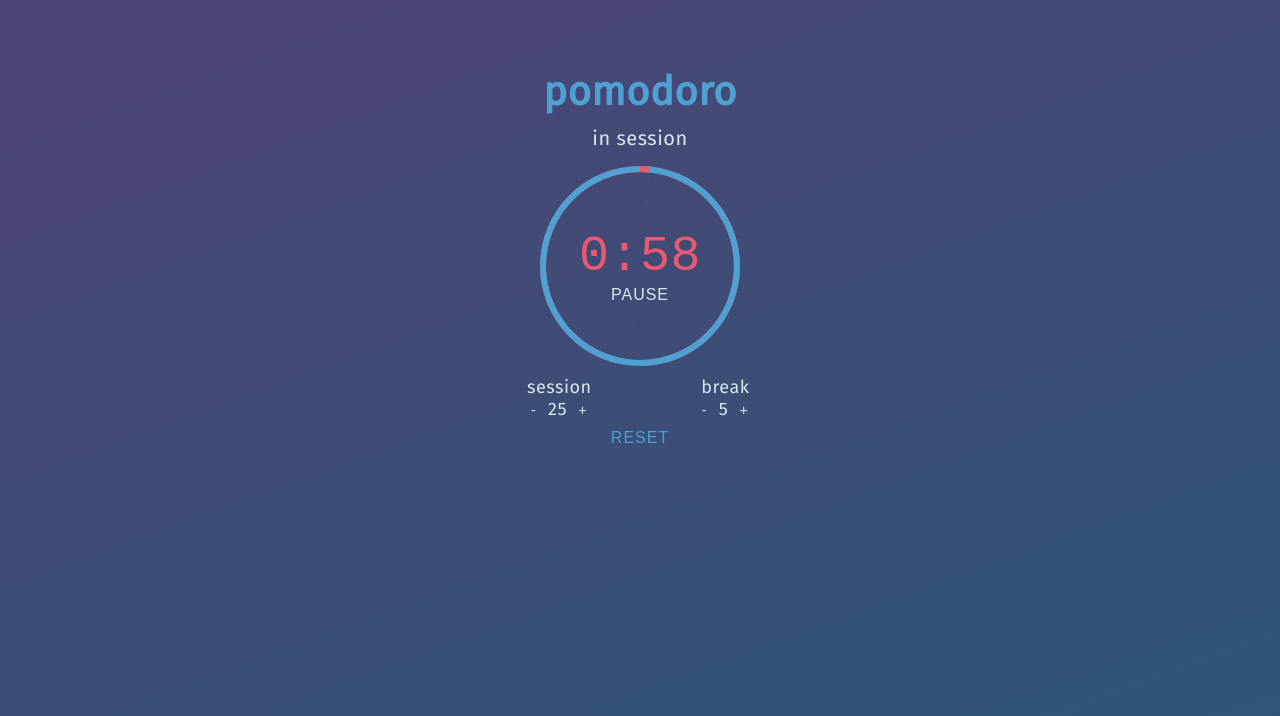
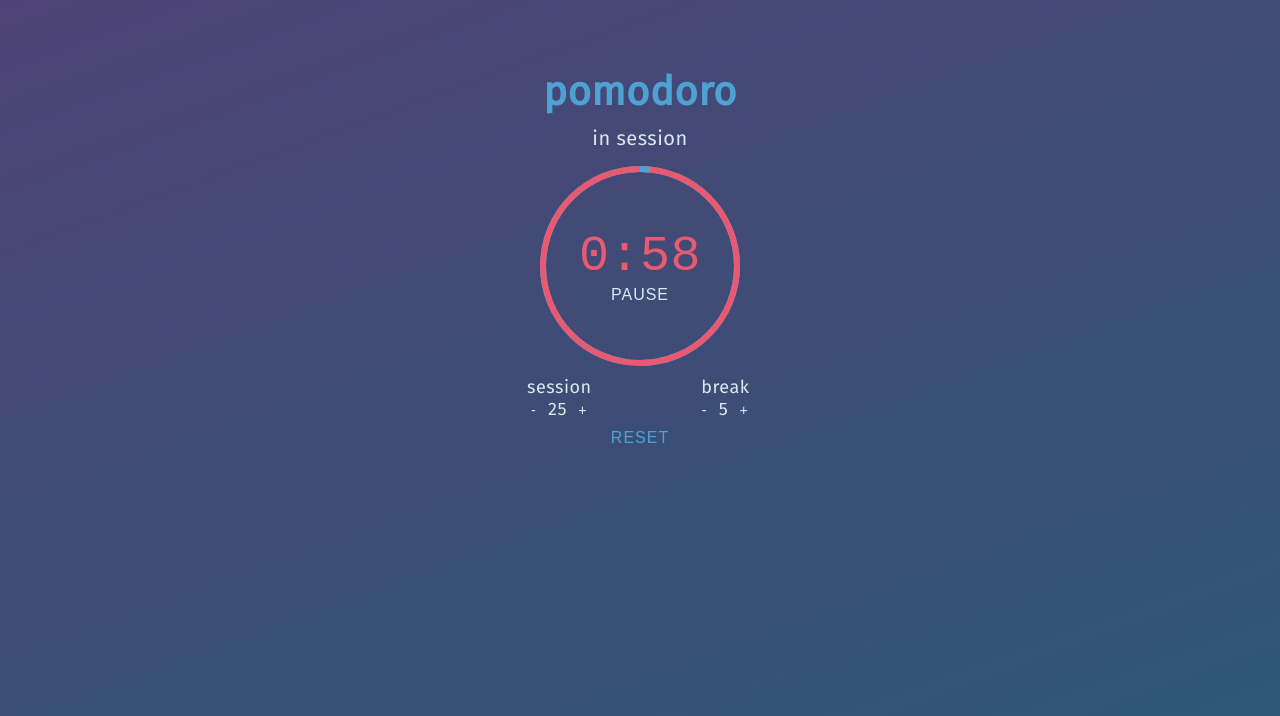
Before and after one commit to chazmcgrill/fcc-pomodoroclock, a plain HTML site: page index.html in a window 1280 px wide. Both pictures are taken after a click on the button "START". Shown: the top 716 px of the page. Drawn offline with Linux system fonts and the light colour scheme; a web font is replaced by a local one.

Commit message:
Colour Swapper
Created function to swap colours so when the timer completes it
continues with the same colours rather than resetting.

```diff
--- a/assets/css/sections/timer-circle.sass
+++ b/assets/css/sections/timer-circle.sass
@@ -42,3 +42,9 @@
 
 .mask
   border-color: $red
+
+.overlay-circle
+  border-color: $red
+
+.overlay-mask
+  border-color: $blue
--- a/assets/js/app.js
+++ b/assets/js/app.js
@@ -56,6 +56,7 @@ function chooser() {
 function stateUpdater(stateVal, sesh, count, msg) {
   state = stateVal;
   count = sesh * seconds;
+  colourSwap(stateVal);
   resetCircle();
   circleSetup(count, stateVal);
   timer(sesh, seconds, count);
@@ -105,6 +106,14 @@ function resetCircle() {
   $('.right.mask').css('transform', 'rotate(0deg)');
   $('.right.mask').css('z-index', '0');
 }
+
+// color swapper function
+// $blue: #4ea1d3 / $red: #e85a71
+function colourSwap(sesh) {
+  $('.mask').toggleClass('overlay-mask');
+  $('.circle').toggleClass('overlay-circle');
+}
+
 
 // start / pause button
 $('.btn-start').click(function() {
@@ -163,4 +172,5 @@ $('.reset-btn').click(function() {
   $('.seconds').text('00');
   $('.btn-start').text('Start');
   $('.message').text('press start to begin');
+
 });
```
Also changed, not shown: assets/js/app-min.js (+1 -1 lines), assets/css/styles.css.
